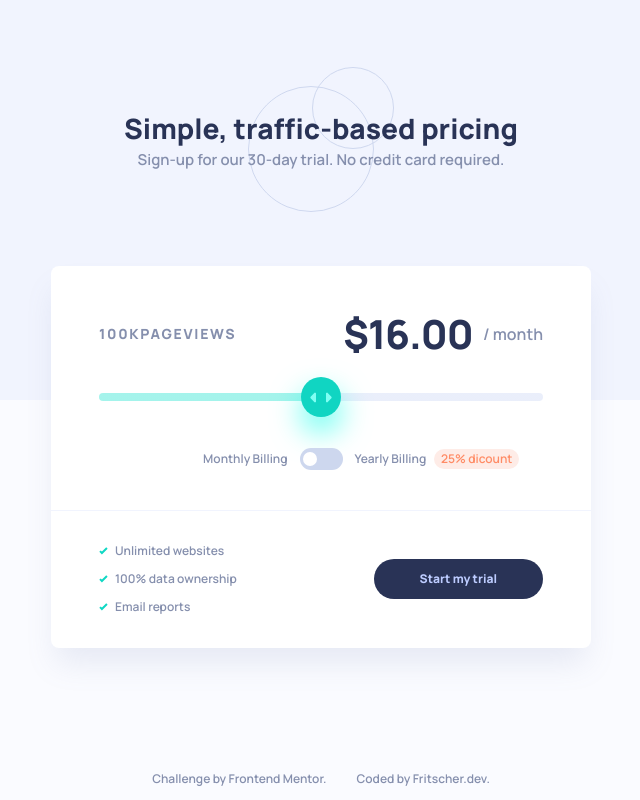
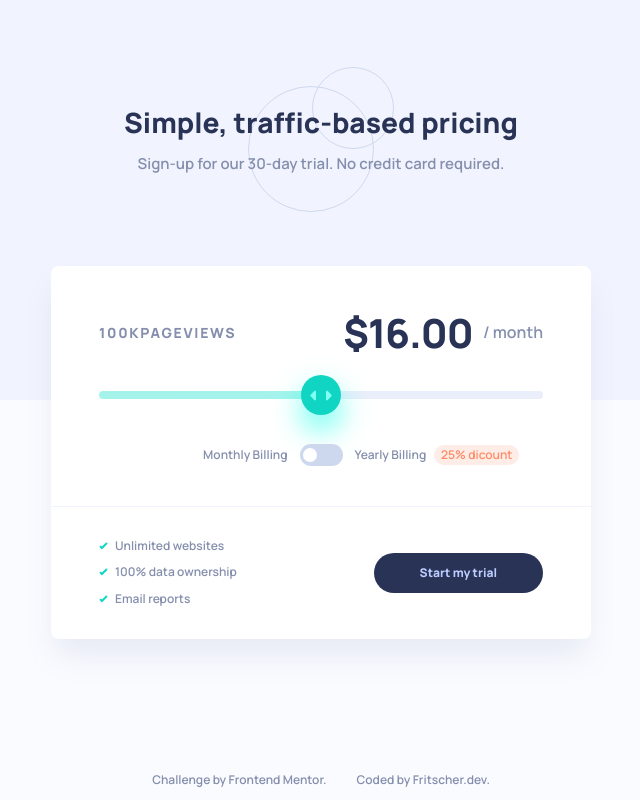
Before and after one commit to Arkadiusz-Fritscher/fm-solution__Interactive-pricing-component, a website: page src/index.html in a window 1280 px wide. Shown: the whole page, without its empty margins (319-959 px from the left). Drawn offline with Linux system fonts and the light colour scheme.

Commit message:
header padding chang

```diff
--- a/src/scss/base/_typography.scss
+++ b/src/scss/base/_typography.scss
@@ -11,7 +11,6 @@
 // 32px - 40px
 .text--xxl {
   font-weight: 800;
-  line-height: 1.38;
   letter-spacing: -1px;
   letter-spacing: 1;
   color: var(--col-blue300);
--- a/src/scss/components/_header.scss
+++ b/src/scss/components/_header.scss
@@ -19,6 +19,13 @@ header {
   background: no-repeat center url("../images/pattern-circles.svg");
   background-size: auto 100%;
 
+  &__title {
+    padding-bottom: 0.533rem;
+    @include mq(md) {
+      padding-bottom: 0.8rem;
+    }
+  }
+
   &__subtitle {
     max-width: 25ch;
     @include mq(md) {
--- a/src/scss/layout/_default.scss
+++ b/src/scss/layout/_default.scss
@@ -9,6 +9,7 @@ body {
   background-color: var(--col-blue100);
   position: relative;
   font-family: Manrope, sans-serif;
+  line-height: 1.35;
   &::before {
     content: "";
     position: absolute;
```
Also changed, not shown: src/css/main.css, 1 other file.
